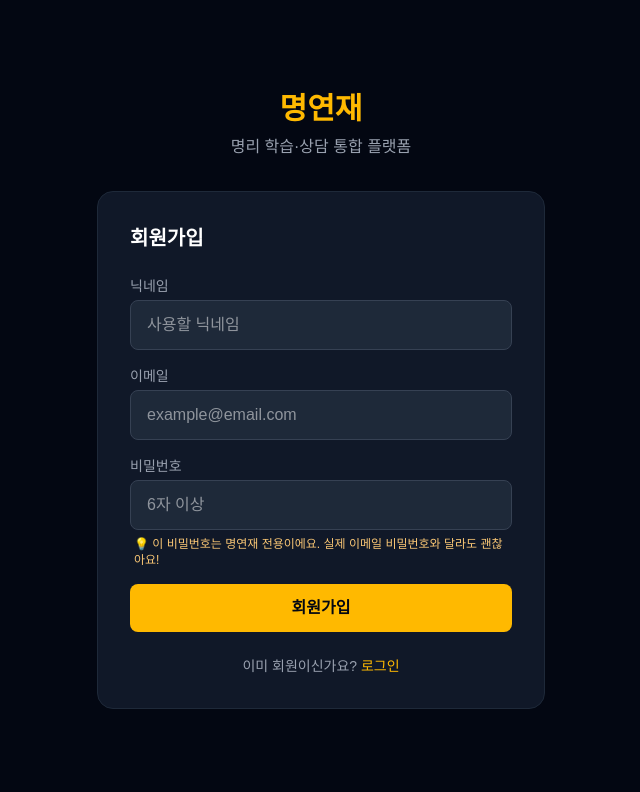
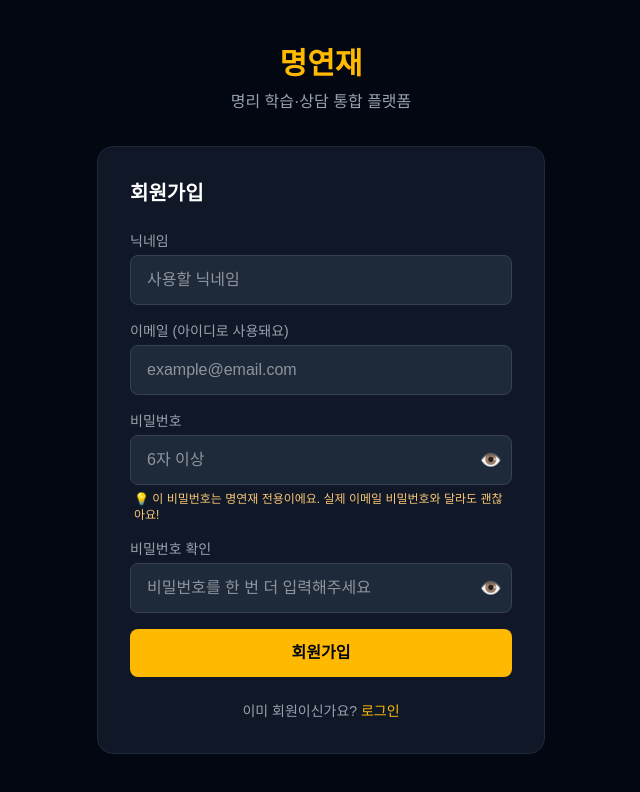
Before and after one commit to lysh0112-cpu/myjae, a Next.js app: page /auth/signup in a window 1280 px wide. Shown: the top 792 px of the page, without its empty margins (319-959 px from the left). Built offline with nearby package versions, Linux system fonts and the light colour scheme; no server answers.

Commit message:
Update page.tsx

```diff
--- a/app/auth/signup/page.tsx
+++ b/app/auth/signup/page.tsx
@@ -9,15 +9,28 @@ export default function SignupPage() {
   const router = useRouter()
   const [email, setEmail] = useState('')
   const [password, setPassword] = useState('')
+  const [passwordConfirm, setPasswordConfirm] = useState('')
   const [nickname, setNickname] = useState('')
+  const [showPw, setShowPw] = useState(false)
+  const [showPw2, setShowPw2] = useState(false)
   const [error, setError] = useState('')
   const [loading, setLoading] = useState(false)
-  const [done, setDone] = useState(false)
 
   const handleSignup = async (e: React.FormEvent) => {
     e.preventDefault()
+    setError('')
+
+    // 비밀번호 확인
+    if (password !== passwordConfirm) {
+      setError('비밀번호가 일치하지 않아요. 다시 확인해주세요.')
+      return
+    }
+    if (password.length < 6) {
+      setError('비밀번호는 6자 이상으로 정해주세요.')
+      return
+    }
+
     setLoading(true)
-    setError('')
 
     const { error } = await supabase.auth.signUp({
       email,
@@ -33,31 +46,8 @@ export default function SignupPage() {
       return
     }
 
-    setDone(true)
-    setLoading(false)
-  }
-
-  if (done) {
-    return (
-      <div className="min-h-screen bg-gray-950 flex items-center justify-center px-4">
-        <div className="w-full max-w-md text-center">
-          <div className="bg-gray-900 rounded-2xl p-8 border border-gray-800">
-            <div className="text-4xl mb-4">✉️</div>
-            <h2 className="text-xl font-semibold text-white mb-2">이메일을 확인해주세요</h2>
-            <p className="text-gray-400 text-sm">
-              {email} 로 인증 메일을 보냈어요.<br />
-              메일 확인 후 로그인해주세요.
-            </p>
-            <Link
-              href="/auth/login"
-              className="mt-6 inline-block bg-amber-400 text-gray-950 font-semibold rounded-lg px-6 py-3 hover:bg-amber-300 transition"
-            >
-              로그인 하러 가기
-            </Link>
-          </div>
-        </div>
-      </div>
-    )
+    // 가입 성공 → 환영 화면(닉네임·약관 동의)으로
+    router.push('/auth/welcome')
   }
 
   return (
@@ -85,7 +75,7 @@ export default function SignupPage() {
             </div>
 
             <div>
-              <label className="block text-sm text-gray-400 mb-1">이메일</label>
+              <label className="block text-sm text-gray-400 mb-1">이메일 (아이디로 사용돼요)</label>
               <input
                 type="email"
                 value={email}
@@ -98,18 +88,60 @@ export default function SignupPage() {
 
             <div>
               <label className="block text-sm text-gray-400 mb-1">비밀번호</label>
+              <div style={{ position: 'relative' }}>
                 <input
-                type="password"
+                  type={showPw ? 'text' : 'password'}
                   value={password}
                   onChange={(e) => setPassword(e.target.value)}
                   required
                   minLength={6}
-                className="w-full bg-gray-800 text-white rounded-lg px-4 py-3 border border-gray-700 focus:border-amber-400 focus:outline-none"
+                  className="w-full bg-gray-800 text-white rounded-lg px-4 py-3 pr-12 border border-gray-700 focus:border-amber-400 focus:outline-none"
                   placeholder="6자 이상"
                 />
-              <p className="text-xs mt-1.5 px-1" style={{color:'#FAC775'}}>
+                <button
+                  type="button"
+                  onClick={() => setShowPw(!showPw)}
+                  style={{ position: 'absolute', right: 10, top: '50%', transform: 'translateY(-50%)', background: 'none', border: 'none', cursor: 'pointer', fontSize: 18 }}
+                  aria-label="비밀번호 보기"
+                >
+                  {showPw ? '🙈' : '👁️'}
+                </button>
+              </div>
+              <p className="text-xs mt-1.5 px-1" style={{ color: '#FAC775' }}>
                 💡 이 비밀번호는 명연재 전용이에요. 실제 이메일 비밀번호와 달라도 괜찮아요!
               </p>
+            </div>
+
+            <div>
+              <label className="block text-sm text-gray-400 mb-1">비밀번호 확인</label>
+              <div style={{ position: 'relative' }}>
+                <input
+                  type={showPw2 ? 'text' : 'password'}
+                  value={passwordConfirm}
+                  onChange={(e) => setPasswordConfirm(e.target.value)}
+                  required
+                  className="w-full bg-gray-800 text-white rounded-lg px-4 py-3 pr-12 border border-gray-700 focus:border-amber-400 focus:outline-none"
+                  placeholder="비밀번호를 한 번 더 입력해주세요"
+                />
+                <button
+                  type="button"
+                  onClick={() => setShowPw2(!showPw2)}
+                  style={{ position: 'absolute', right: 10, top: '50%', transform: 'translateY(-50%)', background: 'none', border: 'none', cursor: 'pointer', fontSize: 18 }}
+                  aria-label="비밀번호 확인 보기"
+                >
+                  {showPw2 ? '🙈' : '👁️'}
+                </button>
+              </div>
+              {passwordConfirm.length > 0 && password !== passwordConfirm && (
+                <p className="text-xs mt-1.5 px-1" style={{ color: '#ff8080' }}>
+                  비밀번호가 일치하지 않아요.
+                </p>
+              )}
+              {passwordConfirm.length > 0 && password === passwordConfirm && (
+                <p className="text-xs mt-1.5 px-1" style={{ color: '#7ee787' }}>
+                  ✓ 비밀번호가 일치해요.
+                </p>
+              )}
             </div>
 
             {error && (
```
Lines whose indentation alone changed are shown as unchanged.
